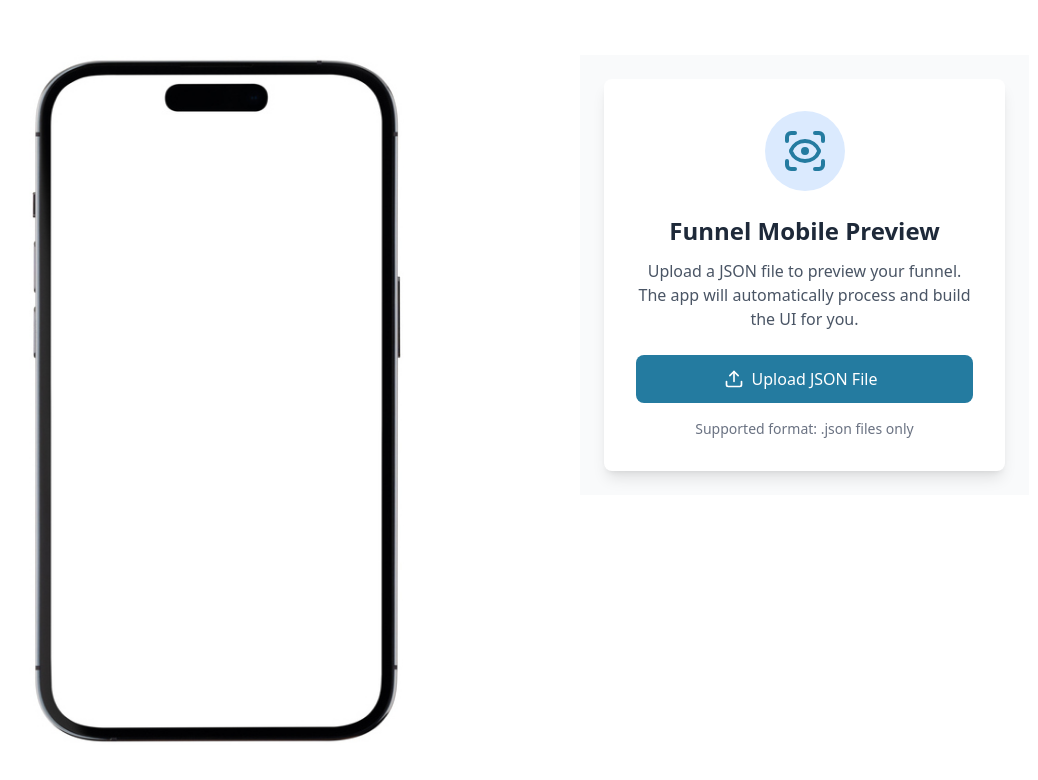
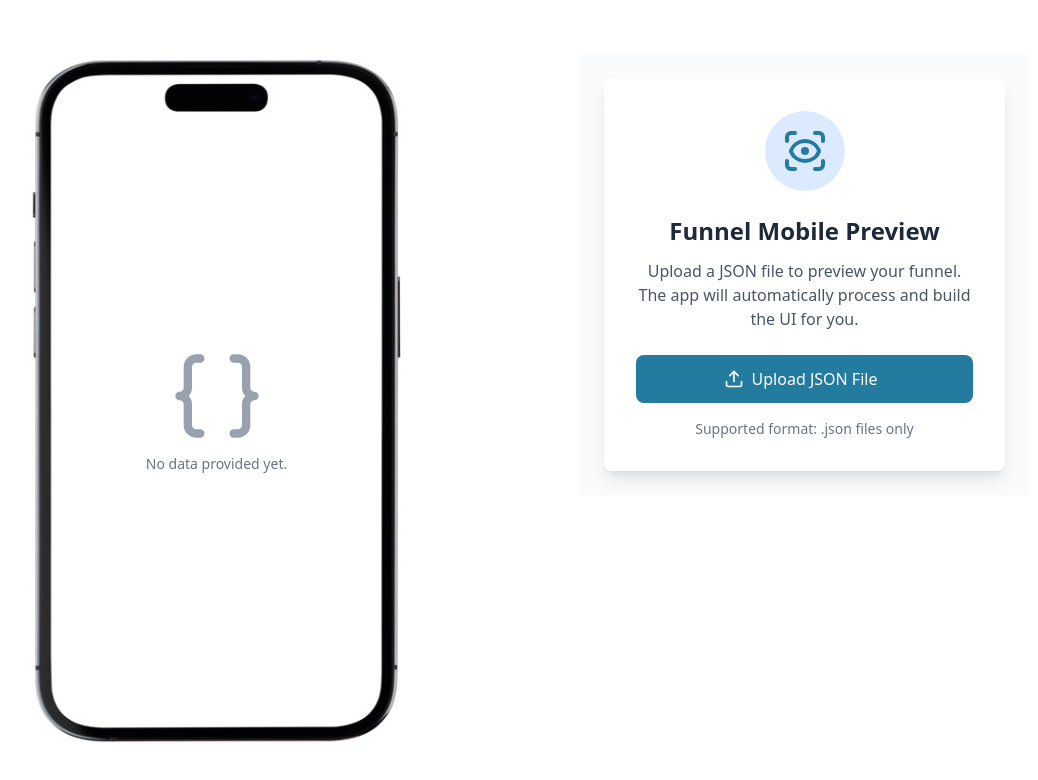
Before and after one commit to faradzh/funnel-preview, a React (Vite) app: page / in a window 1280 px wide. Shown: the top 780 px of the page, without its empty margins (111-1149 px from the left). Built offline with nearby package versions, Linux system fonts and the light colour scheme.

Commit message:
feat: add blank slate view

```diff
--- a/src/MobilePreview.tsx
+++ b/src/MobilePreview.tsx
@@ -1,5 +1,6 @@
 import React from "react";
 import { Funnel } from "./content-blocks/types";
+import { Braces } from "lucide-react";
 
 interface Props {
   funnel: Funnel | null;
@@ -13,7 +14,16 @@ function MobilePreview({ funnel, children }: Props): React.ReactElement {
         className="overflow-y-auto h-[565px] z-10 bg-white scrollbar-none"
         style={{ backgroundColor: funnel?.bgColor }}
       >
-        {children}
+        {!funnel ? (
+          <div className="flex flex-col items-center justify-center h-full">
+            <h2 className="text-gray-500 text-sm">
+              <Braces size={100} className="text-gray-400 mb-2" />
+            </h2>
+            <p className="text-gray-500 text-sm">No data provided yet.</p>
+          </div>
+        ) : (
+          children
+        )}
       </div>
     </div>
   );
--- a/src/Pagination.tsx
+++ b/src/Pagination.tsx
@@ -38,7 +38,8 @@ function Pagination({ funnel, currentPageIndex, setCurrentPageIndex }: Props) {
   return (
     <div className="flex flex-row space-x-4 m-auto items-center justify-center lg:flex-col lg:space-y-4 lg:space-x-0">
       <button
-        className="bg-[#247BA0] hover:bg-[#216887] disabled:bg-gray-400 text-white rounded-lg py-2 px-4 cursor-pointer"
+        aria-label="Previous Page"
+        className="bg-[#247BA0] hover:bg-[#216887] disabled:bg-gray-400 disabled:cursor-not-allowed text-white rounded-lg py-2 px-4 cursor-pointer"
         onClick={prevPage}
         disabled={currentPageIndex === 0}
       >
@@ -48,7 +49,8 @@ function Pagination({ funnel, currentPageIndex, setCurrentPageIndex }: Props) {
         Page {currentPageIndex + 1} of {fullPagesLength}
       </span>
       <button
-        className="bg-[#247BA0] hover:bg-[#216887] disabled:bg-gray-400 text-white rounded-lg py-2 px-4 cursor-pointer"
+        aria-label="Next Page"
+        className="bg-[#247BA0] hover:bg-[#216887] disabled:bg-gray-400 disabled:cursor-not-allowed text-white rounded-lg py-2 px-4 cursor-pointer"
         onClick={nextPage}
         disabled={currentPageIndex >= fullPagesLength - 1}
       >
```
Also changed, not shown: 1 other file (tests, documents, lock files or other folders).
